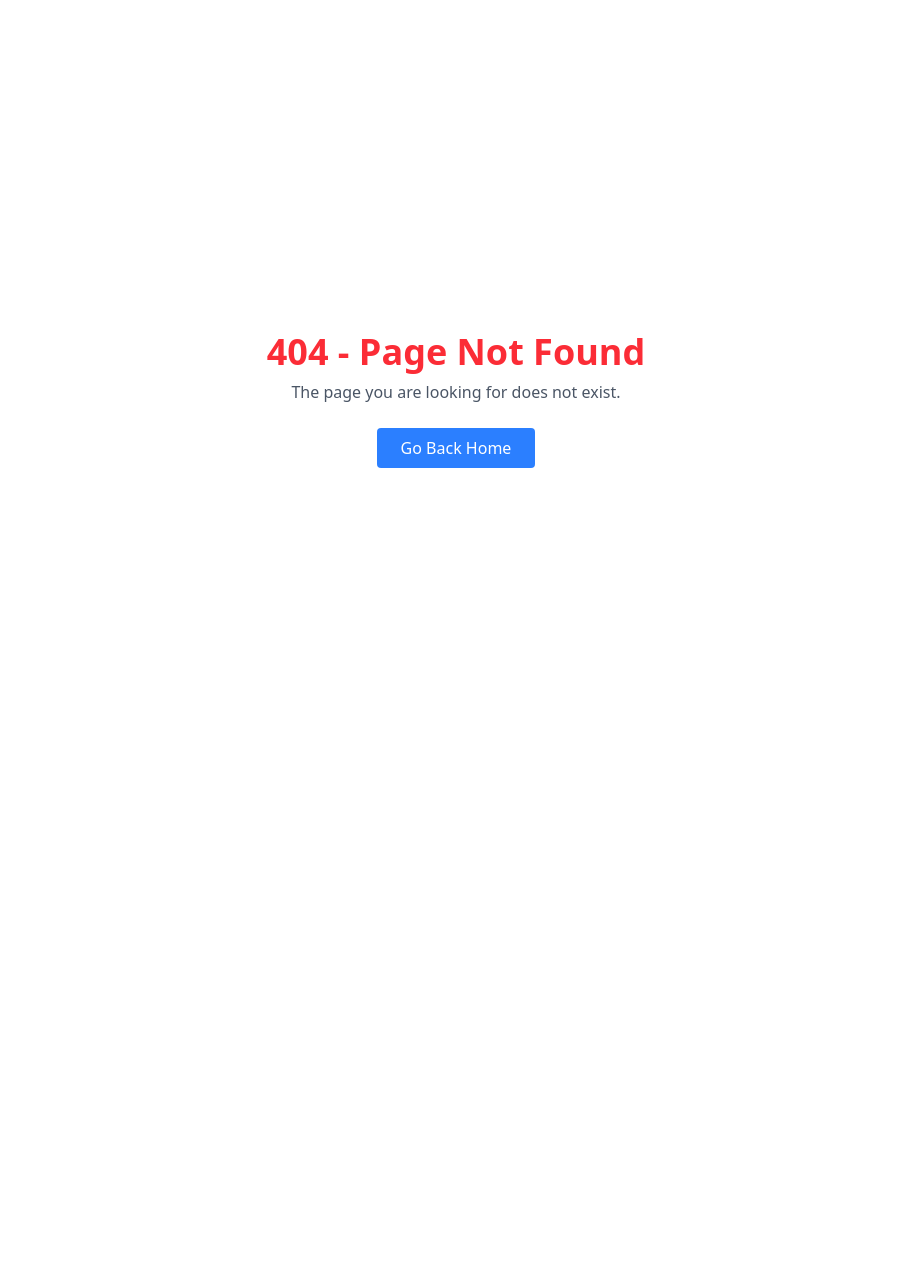
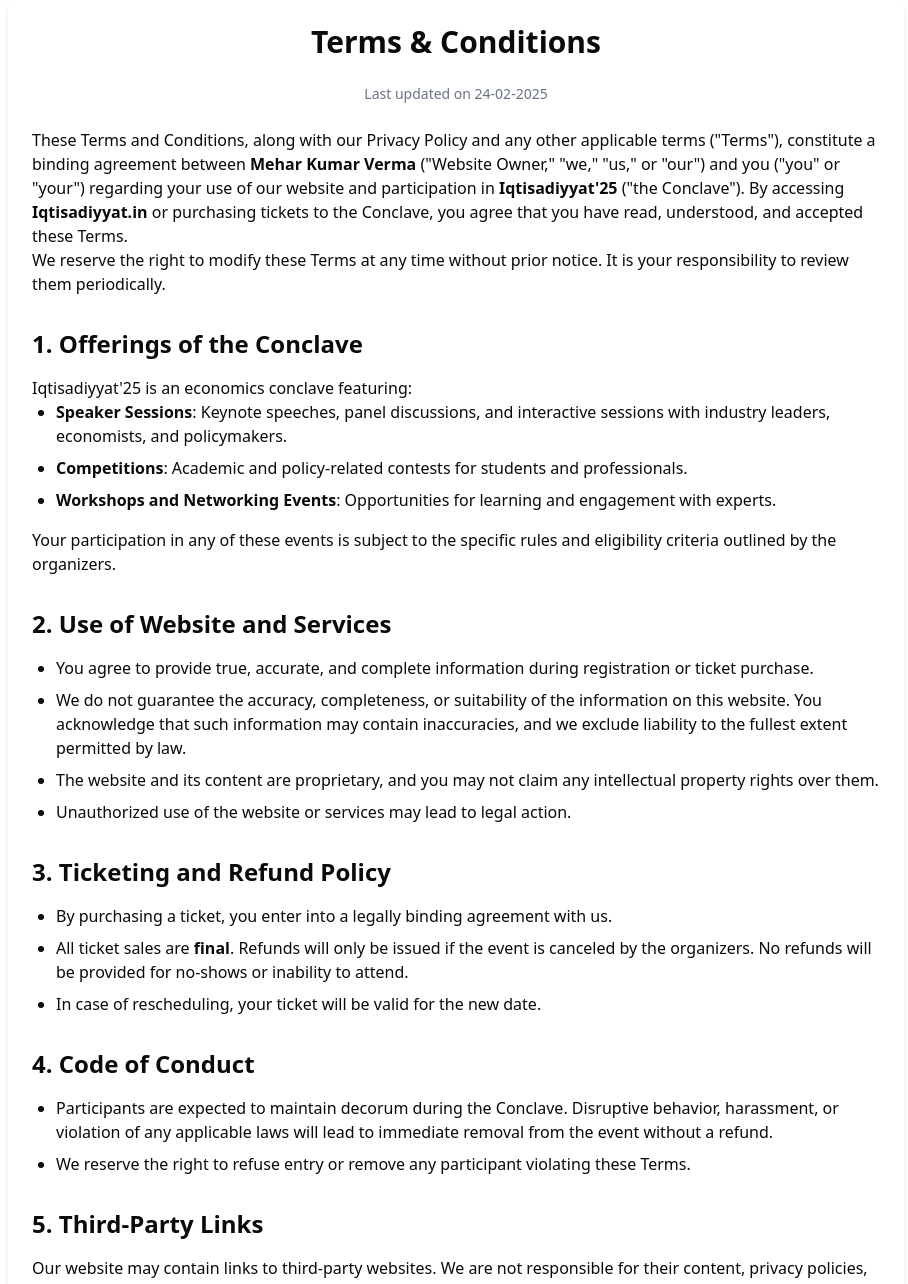
Before and after one commit to kazekunal/ecosoc, a Next.js app: page /tnc in a window 1280 px wide. Before the commit this address had no page. Shown: the top 1284 px of the page, without its empty margins (184-1092 px from the left). Before the commit the page ends 800 px from the top, so only its background shows below. Built offline with nearby package versions, Linux system fonts and the light colour scheme.

Commit message:
TNC & PRIVACY POLICY

```diff
--- a/src/app/components/footer.jsx
+++ b/src/app/components/footer.jsx
@@ -116,8 +116,10 @@
           </div>
         </div>
         <div className="mt-8 pt-8 border-t text-center text-sm text-muted-foreground">
+          <Link href="/tnc">
           <p>© 2024 IQTISADIYYAT. All rights reserved. The Economics
             Society, Shiv Nadar University.</p>
+            </Link>
         </div>
       </div>
     </footer>
--- /dev/null
+++ b/src/app/components/tnc.jsx
@@ -0,0 +1,107 @@
+import React from 'react';
+
+const TermsAndConditions = () => {
+  return (
+    <div className="max-w-4xl mx-auto p-6 bg-white rounded-lg shadow-md">
+      <h1 className="text-3xl font-bold text-center mb-6">Terms & Conditions</h1>
+      <p className="text-sm text-gray-500 mb-6 text-center">Last updated on 24-02-2025</p>
+
+      <div className="prose prose-lg max-w-none">
+        <p>
+          These Terms and Conditions, along with our Privacy Policy and any other applicable terms ("Terms"),
+          constitute a binding agreement between <strong>Mehar Kumar Verma</strong> ("Website Owner," "we," "us," or "our")
+          and you ("you" or "your") regarding your use of our website and participation in <strong>Iqtisadiyyat'25</strong> ("the Conclave").
+          By accessing <strong>Iqtisadiyyat.in</strong> or purchasing tickets to the Conclave, you agree that you have read,
+          understood, and accepted these Terms.
+        </p>
+        <p>
+          We reserve the right to modify these Terms at any time without prior notice. It is your responsibility to review them periodically.
+        </p>
+
+        <h2 className="text-2xl font-semibold mt-8 mb-4">1. Offerings of the Conclave</h2>
+        <p>
+          Iqtisadiyyat'25 is an economics conclave featuring:
+        </p>
+        <ul className="list-disc pl-6 mb-4">
+          <li className="mb-2">
+            <strong>Speaker Sessions</strong>: Keynote speeches, panel discussions, and interactive sessions with industry leaders, economists, and policymakers.
+          </li>
+          <li className="mb-2">
+            <strong>Competitions</strong>: Academic and policy-related contests for students and professionals.
+          </li>
+          <li className="mb-2">
+            <strong>Workshops and Networking Events</strong>: Opportunities for learning and engagement with experts.
+          </li>
+        </ul>
+        <p>
+          Your participation in any of these events is subject to the specific rules and eligibility criteria outlined by the organizers.
+        </p>
+
+        <h2 className="text-2xl font-semibold mt-8 mb-4">2. Use of Website and Services</h2>
+        <ul className="list-disc pl-6 mb-4">
+          <li className="mb-2">
+            You agree to provide true, accurate, and complete information during registration or ticket purchase.
+          </li>
+          <li className="mb-2">
+            We do not guarantee the accuracy, completeness, or suitability of the information on this website. You acknowledge that such information may contain inaccuracies, and we exclude liability to the fullest extent permitted by law.
+          </li>
+          <li className="mb-2">
+            The website and its content are proprietary, and you may not claim any intellectual property rights over them.
+          </li>
+          <li className="mb-2">
+            Unauthorized use of the website or services may lead to legal action.
+          </li>
+        </ul>
+
+        <h2 className="text-2xl font-semibold mt-8 mb-4">3. Ticketing and Refund Policy</h2>
+        <ul className="list-disc pl-6 mb-4">
+          <li className="mb-2">
+            By purchasing a ticket, you enter into a legally binding agreement with us.
+          </li>
+          <li className="mb-2">
+            All ticket sales are <strong>final</strong>. Refunds will only be issued if the event is canceled by the organizers. No refunds will be provided for no-shows or inability to attend.
+          </li>
+          <li className="mb-2">
+            In case of rescheduling, your ticket will be valid for the new date.
+          </li>
+        </ul>
+
+        <h2 className="text-2xl font-semibold mt-8 mb-4">4. Code of Conduct</h2>
+        <ul className="list-disc pl-6 mb-4">
+          <li className="mb-2">
+            Participants are expected to maintain decorum during the Conclave. Disruptive behavior, harassment, or violation of any applicable laws will lead to immediate removal from the event without a refund.
+          </li>
+          <li className="mb-2">
+            We reserve the right to refuse entry or remove any participant violating these Terms.
+          </li>
+        </ul>
+
+        <h2 className="text-2xl font-semibold mt-8 mb-4">5. Third-Party Links</h2>
+        <p>
+          Our website may contain links to third-party websites. We are not responsible for their content, privacy policies, or practices. Accessing them is at your own risk.
+        </p>
+
+        <h2 className="text-2xl font-semibold mt-8 mb-4">6. Liability and Force Majeure</h2>
+        <ul className="list-disc pl-6 mb-4">
+          <li className="mb-2">
+            We are not liable for any indirect or incidental damages arising from your use of the website or participation in the Conclave.
+          </li>
+          <li className="mb-2">
+            If the Conclave is canceled or delayed due to circumstances beyond our control (force majeure), we are not liable for any losses incurred by participants.
+          </li>
+        </ul>
+
+        <h2 className="text-2xl font-semibold mt-8 mb-4">7. Governing Law and Jurisdiction</h2>
+        <p>
+          These Terms are governed by Indian law. Any disputes shall be subject to the exclusive jurisdiction of the courts in <strong>Noida, Uttar Pradesh</strong>.
+        </p>
+
+        <p className="mt-8">
+          For any queries or concerns regarding these Terms, please contact us via the information provided on <strong>Iqtisadiyyat.in</strong>.
+        </p>
+      </div>
+    </div>
+  );
+};
+
+export default TermsAndConditions;
--- /dev/null
+++ b/src/app/tnc/page.jsx
@@ -0,0 +1,10 @@
+import React from 'react'
+import TermsAndConditions from '../components/tnc'
+
+function page() {
+  return (
+    <div><TermsAndConditions/></div>
+  )
+}
+
+export default page
```
